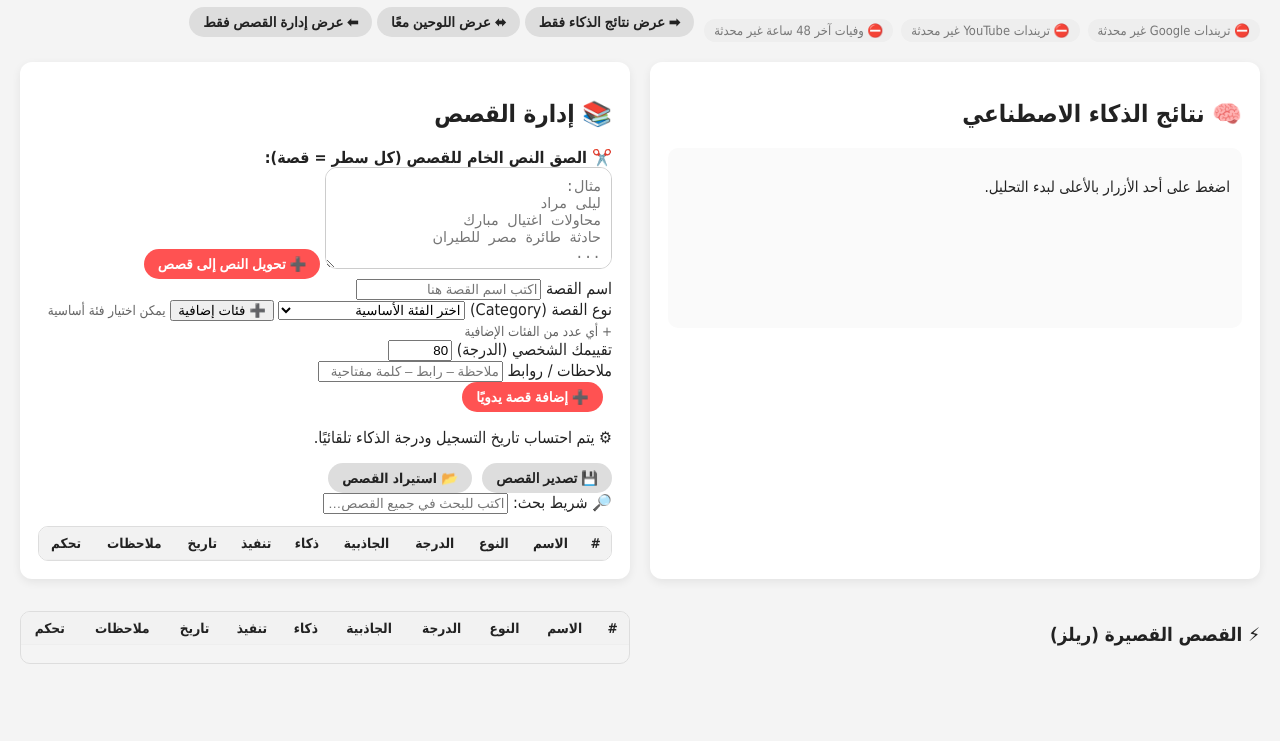
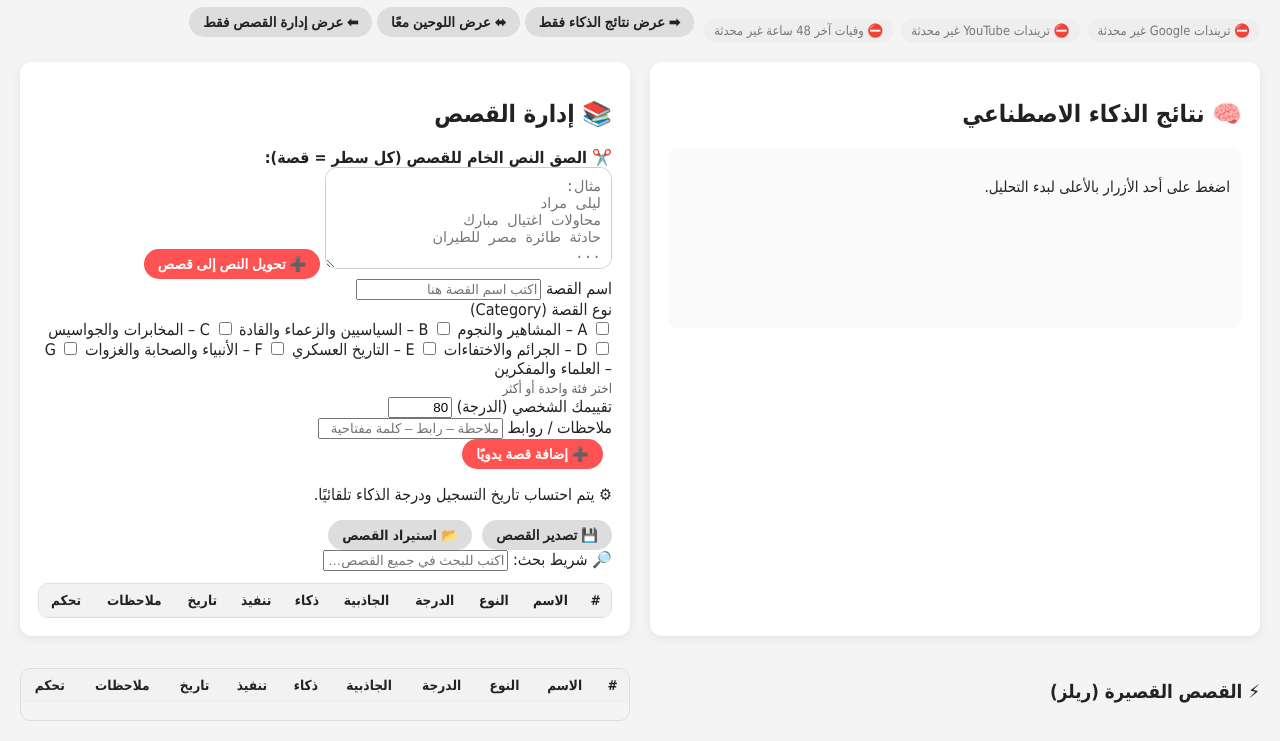
Before and after one commit to AhmedHasab/eyelhekaya, a plain HTML site: page index.html in a window 1280 px wide. Shown: the part 116-857 px from the top of the page. Before the commit the page ends 800 px from the top, so only its background shows below. Drawn offline with Linux system fonts and the light colour scheme; no server answers.

Commit message:
Update index.html

```diff
--- a/index.html
+++ b/index.html
@@ -75,39 +75,21 @@
             <input id="manual-name" type="text" placeholder="اكتب اسم القصة هنا" />
           </div>
 
-          <div class="manual-cell">
+<div class="manual-cell">
   <label>نوع القصة (Category)</label>
 
-  <!-- الفئة الأساسية -->
-  <select id="manual-primary-category">
-    <option value="">اختر الفئة الأساسية</option>
-    <option value="A">A – المشاهير والنجوم</option>
-    <option value="B">B – السياسيين والزعماء والقادة</option>
-    <option value="C">C – المخابرات والجواسيس</option>
-    <option value="D">D – الجرائم والاختفاءات</option>
-    <option value="E">E – التاريخ العسكري</option>
-    <option value="F">F – الأنبياء والصحابة والغزوات</option>
-    <option value="G">G – العلماء والمفكرين</option>
-  </select>
-
-  <!-- زر إظهار الفئات الإضافية -->
-  <button type="button" id="toggle-extra-categories" class="small-btn">
-    ➕ فئات إضافية
-  </button>
-
-  <!-- الفئات الإضافية (مخفية) -->
-  <div id="extra-categories" style="display:none; margin-top:8px">
-    <label><input type="checkbox" value="A"> المشاهير والنجوم</label><br>
-    <label><input type="checkbox" value="B"> السياسيين والزعماء</label><br>
-    <label><input type="checkbox" value="C"> المخابرات والجواسيس</label><br>
-    <label><input type="checkbox" value="D"> الجرائم والاختفاءات</label><br>
-    <label><input type="checkbox" value="E"> التاريخ العسكري</label><br>
-    <label><input type="checkbox" value="F"> الأنبياء والصحابة والغزوات</label><br>
-    <label><input type="checkbox" value="G"> العلماء والمفكرين</label>
+  <div id="manual-categories" class="categories-box">
+    <label><input type="checkbox" value="A"> A – المشاهير والنجوم</label>
+    <label><input type="checkbox" value="B"> B – السياسيين والزعماء والقادة</label>
+    <label><input type="checkbox" value="C"> C – المخابرات والجواسيس</label>
+    <label><input type="checkbox" value="D"> D – الجرائم والاختفاءات</label>
+    <label><input type="checkbox" value="E"> E – التاريخ العسكري</label>
+    <label><input type="checkbox" value="F"> F – الأنبياء والصحابة والغزوات</label>
+    <label><input type="checkbox" value="G"> G – العلماء والمفكرين</label>
   </div>
 
   <small style="opacity:.7">
-    يمكن اختيار فئة أساسية + أي عدد من الفئات الإضافية
+    اختر فئة واحدة أو أكثر
   </small>
 </div>
 
```
